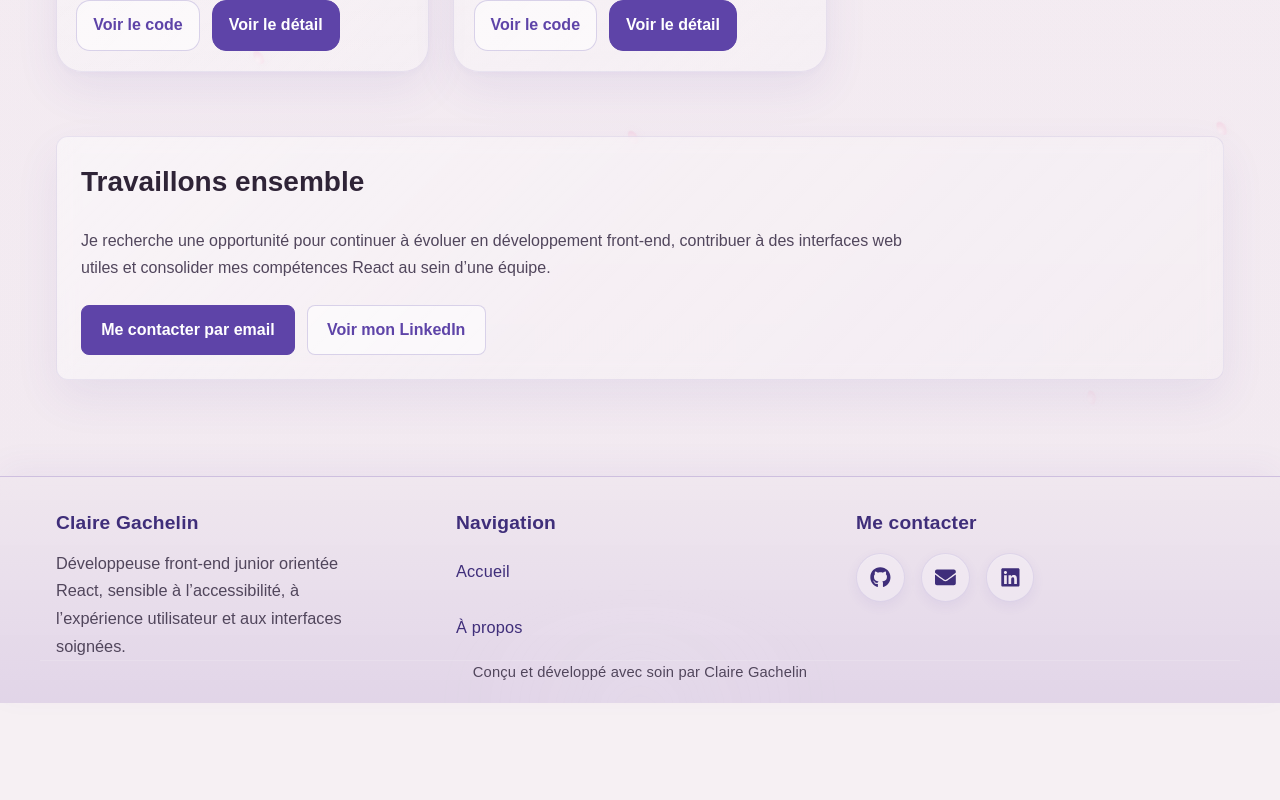
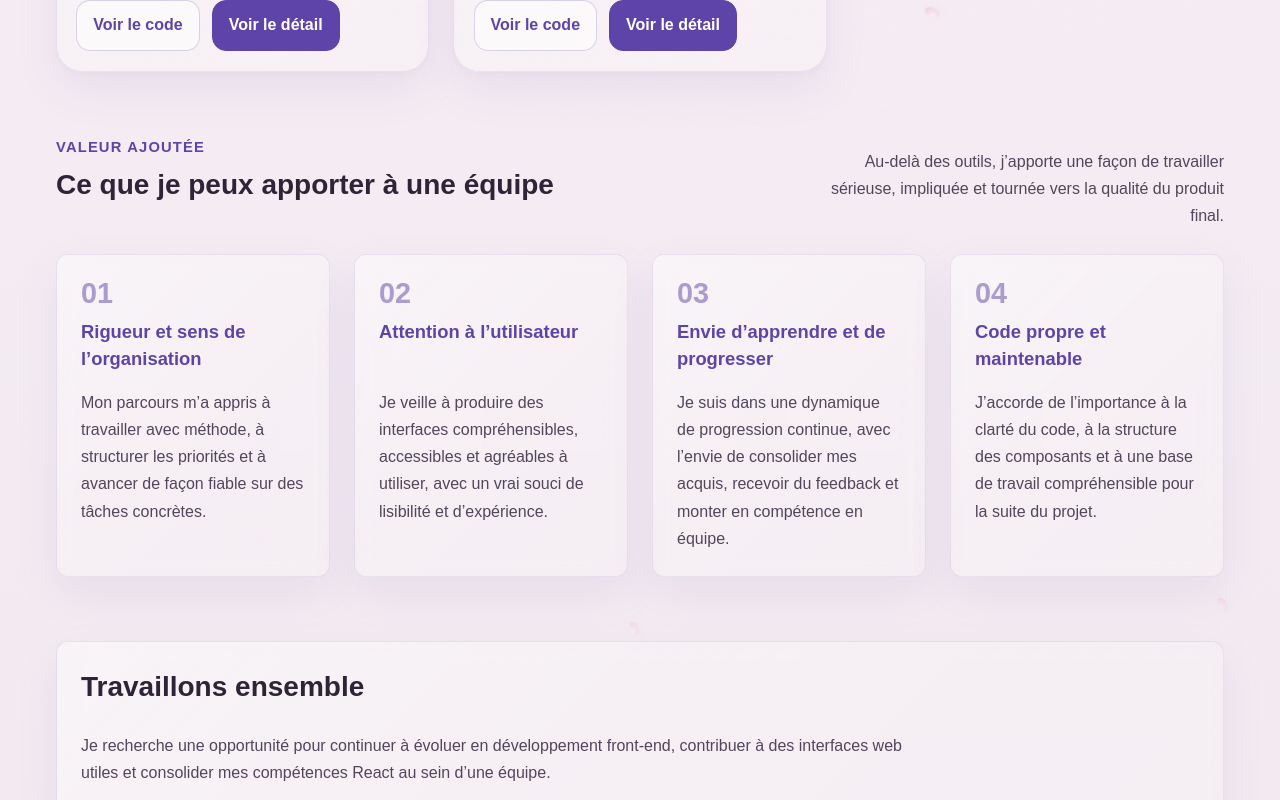
Before and after one commit to Ma-Eum/Portfolio-claire, a React (Vite) app: page / in a window 1280 px wide. Shown: the part 3280-4080 px from the top of the page. Before the commit the page ends 3983 px from the top, so only its background shows below. Built offline with nearby package versions, Linux system fonts and the light colour scheme.

Commit message:
feat(home): ajouter une section de contribution axée sur le recruteur

```diff
--- a/src/pages/Home/Home.jsx
+++ b/src/pages/Home/Home.jsx
@@ -131,7 +131,10 @@ function Home() {
                     alt={`Aperçu du projet ${featuredProject.title}`}
                   />
                 ) : (
-                  <div className="home__featured-image home__featured-image--placeholder" aria-hidden="true" />
+                  <div
+                    className="home__featured-image home__featured-image--placeholder"
+                    aria-hidden="true"
+                  />
                 )}
               </Link>
             </div>
@@ -233,6 +236,58 @@ function Home() {
           </div>
         </section>
 
+        <section className="home__section home__section--contribution">
+          <div className="home__section-heading">
+            <div>
+              <p className="home__section-kicker">Valeur ajoutée</p>
+              <h2 className="home__section-title">Ce que je peux apporter à une équipe</h2>
+            </div>
+
+            <p className="home__section-intro">
+              Au-delà des outils, j’apporte une façon de travailler sérieuse, impliquée
+              et tournée vers la qualité du produit final.
+            </p>
+          </div>
+
+          <div className="home__contribution-grid">
+            <article className="home__contribution-card">
+              <p className="home__contribution-number">01</p>
+              <h3 className="home__card-title">Rigueur et sens de l’organisation</h3>
+              <p className="home__card-text">
+                Mon parcours m’a appris à travailler avec méthode, à structurer les
+                priorités et à avancer de façon fiable sur des tâches concrètes.
+              </p>
+            </article>
+
+            <article className="home__contribution-card">
+              <p className="home__contribution-number">02</p>
+              <h3 className="home__card-title">Attention à l’utilisateur</h3>
+              <p className="home__card-text">
+                Je veille à produire des interfaces compréhensibles, accessibles et
+                agréables à utiliser, avec un vrai souci de lisibilité et d’expérience.
+              </p>
+            </article>
+
+            <article className="home__contribution-card">
+              <p className="home__contribution-number">03</p>
+              <h3 className="home__card-title">Envie d’apprendre et de progresser</h3>
+              <p className="home__card-text">
+                Je suis dans une dynamique de progression continue, avec l’envie de
+                consolider mes acquis, recevoir du feedback et monter en compétence en équipe.
+              </p>
+            </article>
+
+            <article className="home__contribution-card">
+              <p className="home__contribution-number">04</p>
+              <h3 className="home__card-title">Code propre et maintenable</h3>
+              <p className="home__card-text">
+                J’accorde de l’importance à la clarté du code, à la structure des composants
+                et à une base de travail compréhensible pour la suite du projet.
+              </p>
+            </article>
+          </div>
+        </section>
+
         <section className="home__section">
           <div className="home__contact-card">
             <h2 className="home__section-title">Travaillons ensemble</h2>
--- a/src/pages/Home/Home.scss
+++ b/src/pages/Home/Home.scss
@@ -462,7 +462,8 @@
    CARDS
 ========================= */
 .home__skills-grid,
-.home__value-list {
+.home__value-list,
+.home__contribution-grid {
   display: grid;
   grid-template-columns: repeat(auto-fit, minmax(240px, 1fr));
   gap: $spacing-lg;
@@ -470,7 +471,8 @@
 
 .home__info-card,
 .home__value-item,
-.home__contact-card {
+.home__contact-card,
+.home__contribution-card {
   display: flex;
   flex-direction: column;
   height: 100%;
@@ -493,7 +495,8 @@
 
 .home__info-card:hover,
 .home__value-item:hover,
-.home__contact-card:hover {
+.home__contact-card:hover,
+.home__contribution-card:hover {
   transform: translateY(-4px);
   box-shadow: 0 22px 50px rgba(94, 68, 168, 0.1);
   border-color: rgba(94, 68, 168, 0.18);
@@ -512,6 +515,14 @@
   margin: 0;
   color: $color-text-secondary;
   line-height: 1.7;
+}
+
+.home__contribution-number {
+  margin: 0 0 0.75rem;
+  color: rgba(94, 68, 168, 0.5);
+  font-size: 1.8rem;
+  font-weight: 700;
+  line-height: 1;
 }
 
 /* =========================
@@ -659,6 +670,7 @@
   .home__info-card,
   .home__value-item,
   .home__contact-card,
+  .home__contribution-card,
   .home__featured-image {
     transition: none;
   }
```
